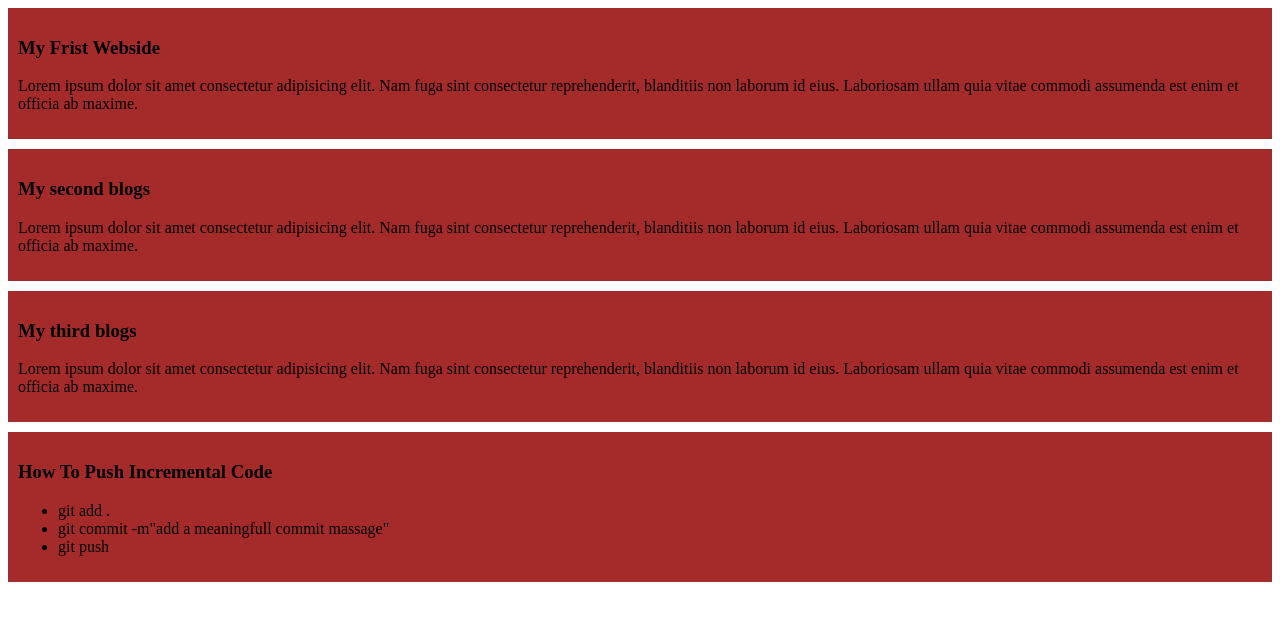
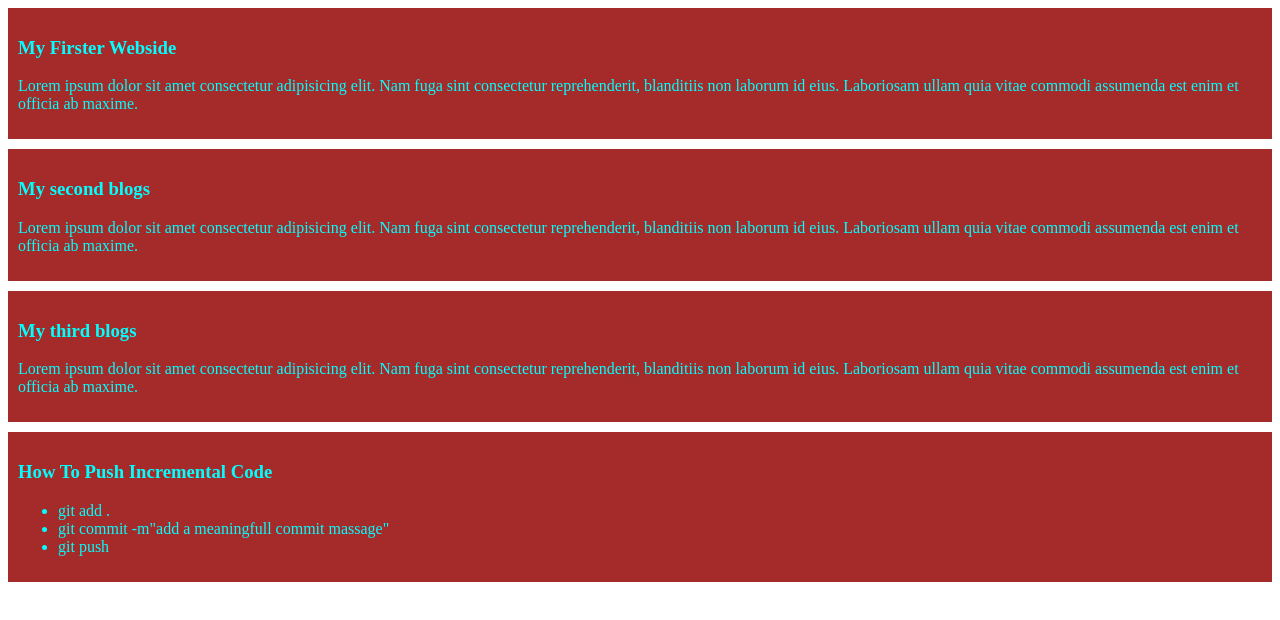
Before and after one commit to 2b6bx22yrz-byte/BA2C2, a plain HTML site: page index.html in a window 1280 px wide. Drawn offline with Linux system fonts and the light colour scheme.

Commit message:
Updated by Ivanna

```diff
--- a/index.html
+++ b/index.html
@@ -8,7 +8,7 @@
 </head>
 <body>
     <div>
-         <h3>My Frist Webside</h3>
+         <h3>My Firster Webside</h3>
          <p>Lorem ipsum dolor sit amet consectetur adipisicing elit. Nam fuga sint consectetur reprehenderit, blanditiis non laborum id eius. Laboriosam ullam quia vitae commodi assumenda est enim et officia ab maxime.</p>
     </div>
     <div>
--- a/style.html/blogs.css
+++ b/style.html/blogs.css
@@ -3,3 +3,6 @@
     padding: 10px;
     margin-bottom: 10px;
 }
+body{
+    color: aqua;
+}
```
